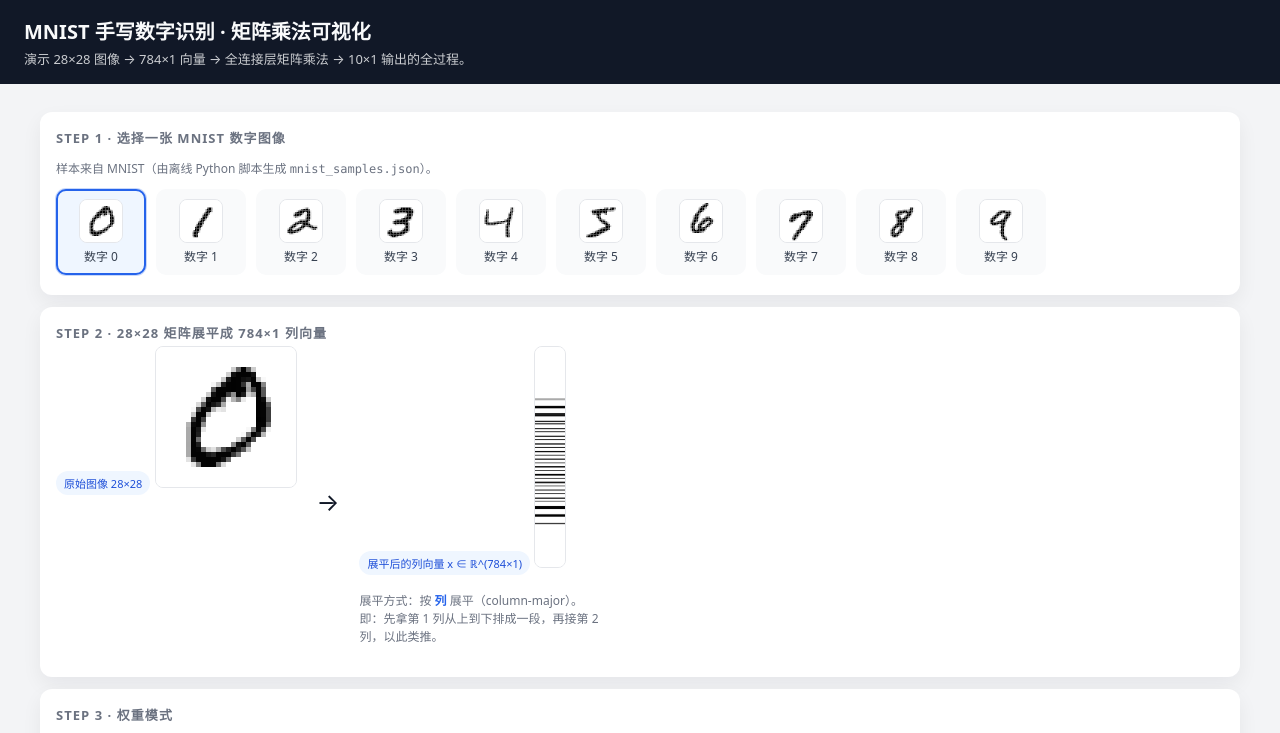
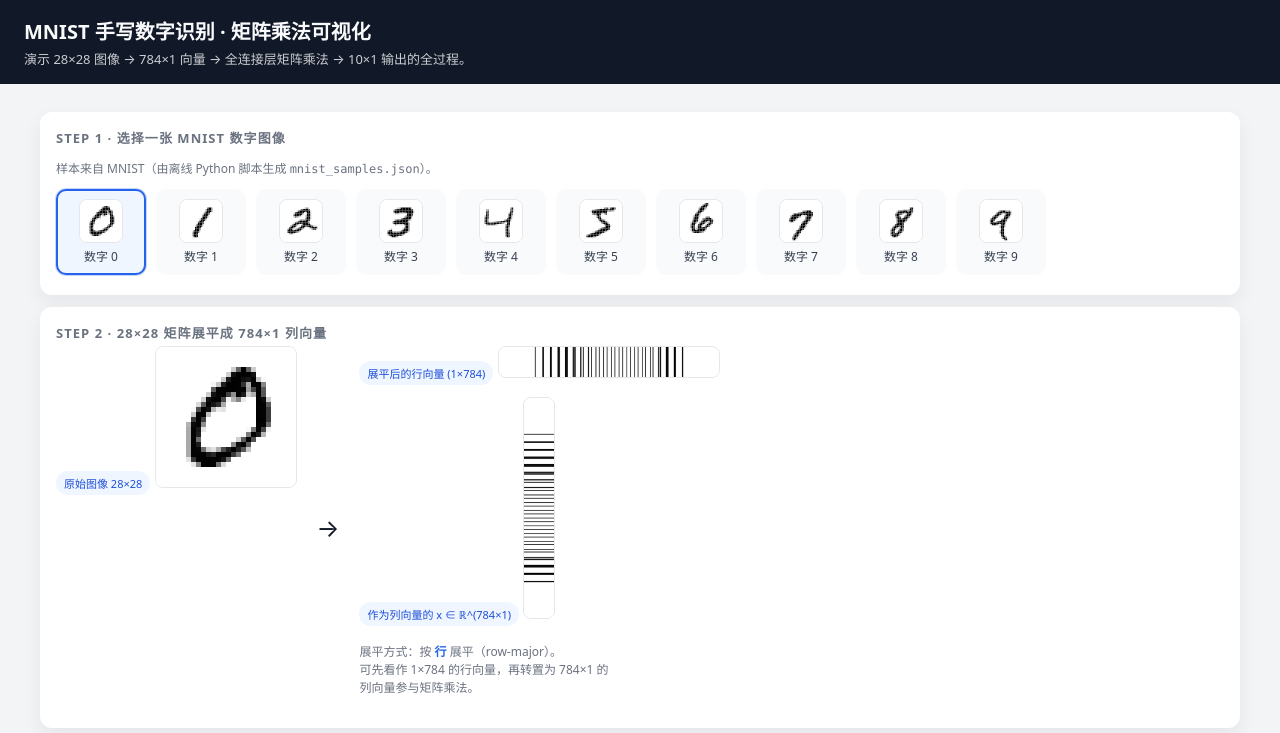
Before and after one commit to yangruoxuan0516/mnist-demo, a plain HTML site: page index.html in a window 1280 px wide. Shown: the top 733 px of the page. Drawn offline with Linux system fonts and the light colour scheme.

Commit message:
update to row flatten

```diff
--- a/index.html
+++ b/index.html
@@ -213,12 +213,19 @@
         </div>
         <div class="arrow">→</div>
         <div>
-        <div class="pill">展平后的列向量 x ∈ ℝ^(784×1)</div>
+            <div class="pill">展平后的行向量 (1×784)</div>
+            <canvas id="flatRowCanvas" width="220" height="30"></canvas>
+
+            <div style="height:8px;"></div>
+
+            <div class="pill">作为列向量的 x ∈ ℝ^(784×1)</div>
             <canvas id="flatCanvas" width="30" height="220"></canvas>
+
             <p class="muted" style="max-width:260px;">
-          展平方式：按 <span class="highlight">列</span> 展平（column-major）。<br>
-          即：先拿第 1 列从上到下排成一段，再接第 2 列，以此类推。
+            展平方式：按 <span class="highlight">行</span> 展平（row-major）。<br>
+            可先看作 1×784 的行向量，再转置为 784×1 的列向量参与矩阵乘法。
             </p>
+        </div>
         </div>
     </div>
   </section>
@@ -384,14 +391,25 @@ if (mode === 'random') {
     }
   }
 
-  // 按列展平（column-major）
-  function getFlattenColumnMajor(sample) {
+//   // 按列展平（column-major）
+//   function getFlattenColumnMajor(sample) {
+//     const { width: W, height: H, pixels } = sample;
+//     const x = [];
+//     for (let col = 0; col < W; col++) {
+//       for (let row = 0; row < H; row++) {
+//         const idx = row * W + col;
+//         x.push(pixels[idx] / 255.0); // 归一化
+//       }
+//     }
+//     return x; // 长度 784
+//   }
+function getFlattenRowMajor(sample) {
   const { width: W, height: H, pixels } = sample;
   const x = [];
+  for (let row = 0; row < H; row++) {
     for (let col = 0; col < W; col++) {
-      for (let row = 0; row < H; row++) {
-        const idx = row * W + col;
-        x.push(pixels[idx] / 255.0); // 归一化
+      const idx = row * W + col;     // 逐行读像素
+      x.push(pixels[idx] / 255.0);   // 归一化到 0~1
     }
   }
   return x; // 长度 784
@@ -400,7 +418,7 @@ if (mode === 'random') {
   function drawFlatVector(sample) {
     const canvas = document.getElementById("flatCanvas");
     const ctx = canvas.getContext("2d");
-    const x = getFlattenColumnMajor(sample);
+    const x = getFlattenRowMajor(sample);
     ctx.clearRect(0,0,canvas.width,canvas.height);
     const n = x.length;
     for (let k = 0; k < n; k++) {
@@ -409,6 +427,21 @@ if (mode === 'random') {
       const g = toGray(x[k], 0, 1);
       ctx.fillStyle = `rgb(${g},${g},${g})`;
       ctx.fillRect(0, y, canvas.width, h);
+    }
+  }
+
+  function drawFlatRowVector(sample) {
+  const canvas = document.getElementById("flatRowCanvas");
+  const ctx = canvas.getContext("2d");
+  const x = getFlattenRowMajor(sample);
+  ctx.clearRect(0,0,canvas.width,canvas.height);
+  const n = x.length;
+  for (let k = 0; k < n; k++) {
+    const xPos = k / n * canvas.width;
+    const w = Math.max(1, canvas.width / n);
+    const g = toGray(x[k], 0, 1);
+    ctx.fillStyle = `rgb(${g},${g},${g})`;
+    ctx.fillRect(xPos, 0, w, canvas.height);
   }
 }
 
@@ -488,7 +521,7 @@ if (mode === 'random') {
 
   // ========= 前向计算 =========
   function computeFirstLayer() {
-    xVector = getFlattenColumnMajor(currentSample); // 784×1
+    xVector = getFlattenRowMajor(currentSample); // 784×1
     const hiddenDim = W1.length;
 
     linearH1 = new Array(hiddenDim).fill(0);
@@ -631,6 +664,7 @@ if (mode === 'random') {
         card.classList.add("selected");
         currentSample = s;
         drawImage(currentSample);
+        drawFlatRowVector(currentSample);
         drawFlatVector(currentSample);
         // 切换样本后：清空后续可视化
         document.getElementById("layer1Info").textContent = "";
@@ -650,6 +684,7 @@ if (mode === 'random') {
 
     renderSamples();
     drawImage(currentSample);
+    drawFlatRowVector(currentSample);
     drawFlatVector(currentSample);
 
     const btnInit = document.getElementById("btnInit");
```
Lines whose indentation alone changed are shown as unchanged.
